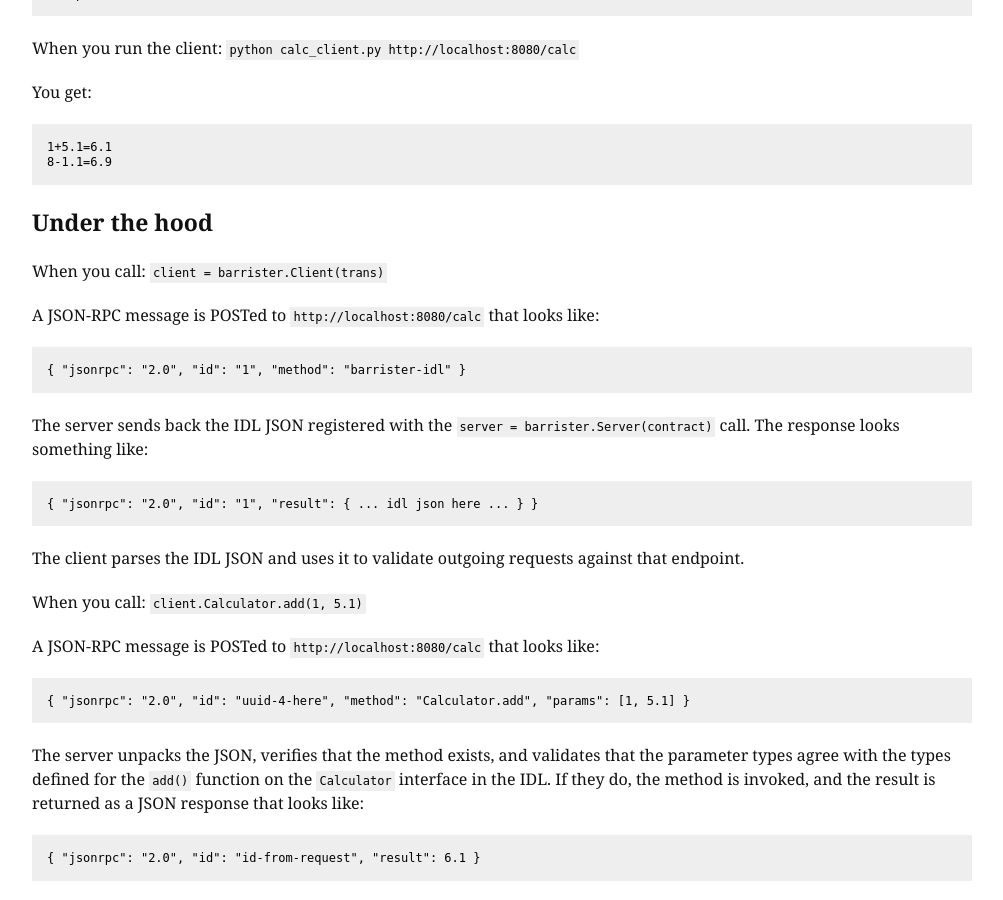
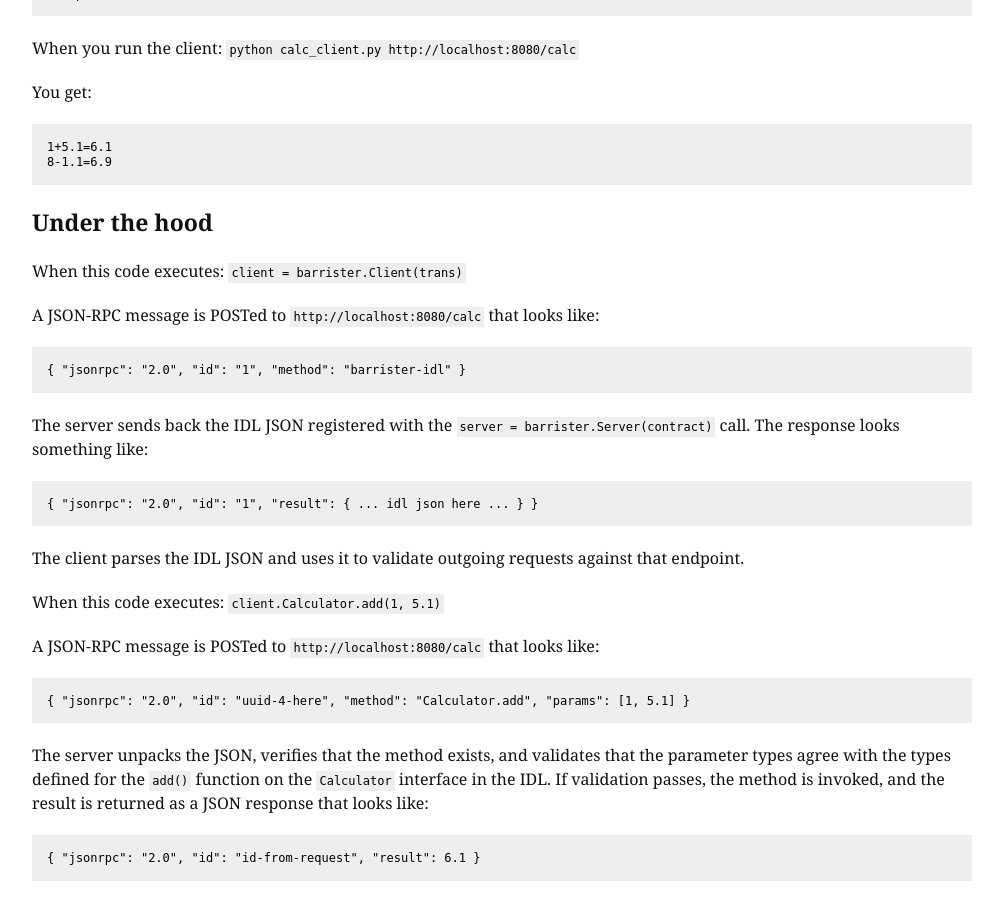
Before and after one commit to coopernurse/barrister-site, a Jekyll site: the page built from index.md, in a window 1280 px wide and 900 px high, scrolled down 2208 px. Shown: the whole window, without its empty margins (138-1141 px from the left). Built offline with Jekyll 4.4.1, drawn with Linux system fonts in a browser that asks for light colours; Markdown is read by kramdown in place of the engine named in the settings.

Commit message:
minor copy tweaks

```diff
--- a/index.md
+++ b/index.md
@@ -138,7 +138,7 @@ You get:
 
 ## Under the hood
 
-When you call: `client = barrister.Client(trans)`
+When this code executes: `client = barrister.Client(trans)`
 
 A JSON-RPC message is POSTed to `http://localhost:8080/calc` that looks like:
 
@@ -151,15 +151,15 @@ The response looks something like:
 
 The client parses the IDL JSON and uses it to validate outgoing requests against that endpoint.
 
-When you call: `client.Calculator.add(1, 5.1)`
+When this code executes: `client.Calculator.add(1, 5.1)`
 
 A JSON-RPC message is POSTed to `http://localhost:8080/calc` that looks like:
 
     { "jsonrpc": "2.0", "id": "uuid-4-here", "method": "Calculator.add", "params": [1, 5.1] }
 
 The server unpacks the JSON, verifies that the method exists, and validates that the parameter types
-agree with the types defined for the `add()` function on the `Calculator` interface in the IDL.  If they
-do, the method is invoked, and the result is returned as a JSON response that looks like:
+agree with the types defined for the `add()` function on the `Calculator` interface in the IDL.  If
+validation passes, the method is invoked, and the result is returned as a JSON response that looks like:
 
     { "jsonrpc": "2.0", "id": "id-from-request", "result": 6.1 }
 
```
